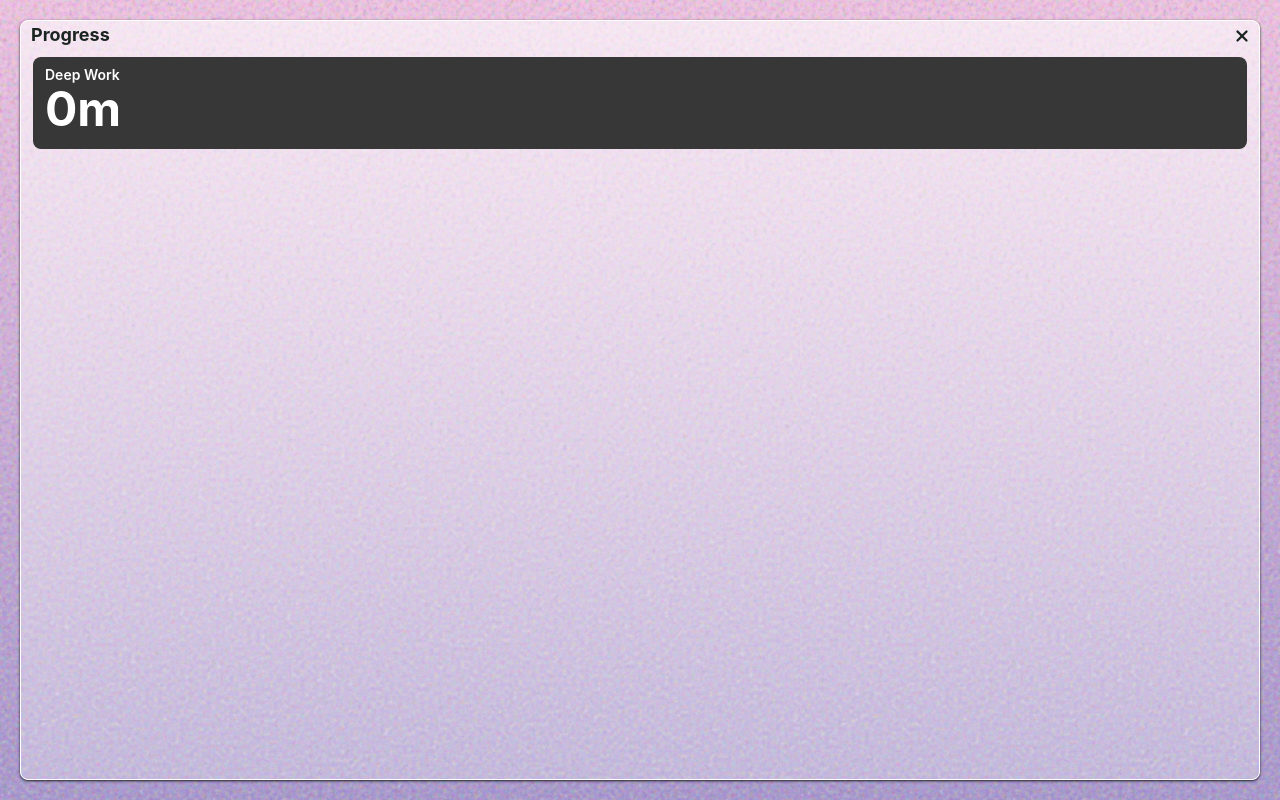
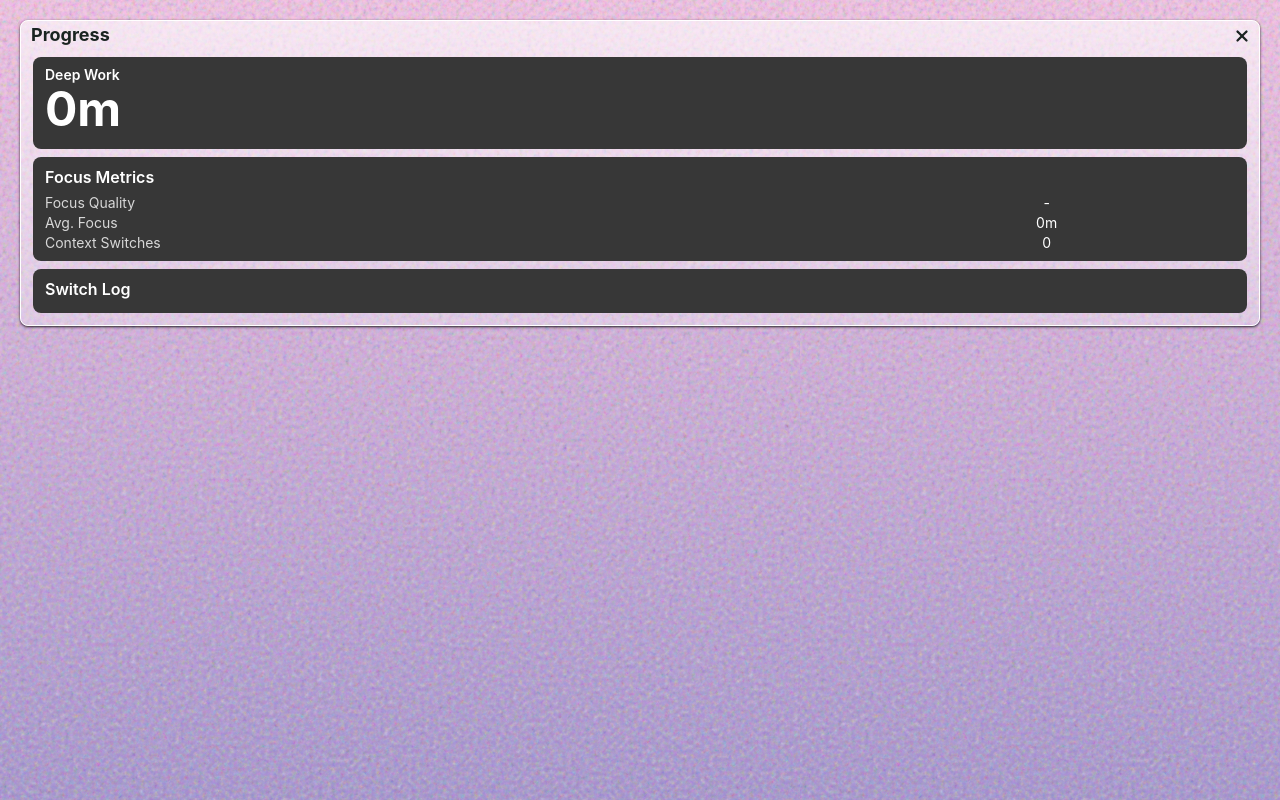
Before and after one commit to Marky2813/electron, a React (Vite) app: page /#/indepthanalytics in a window 1280 px wide. Built offline with nearby package versions, Linux system fonts and the light colour scheme.

Commit message:
Progress section complete and notifications added

```diff
--- a/index.html
+++ b/index.html
@@ -5,7 +5,7 @@
   <meta charset="UTF-8" />
   <link rel="icon" type="image/svg+xml" href="/vite.svg" />
   <meta name="viewport" content="width=device-width, initial-scale=1.0" />
-  <title>Invisible</title>
+  <title> Visible</title>
   <style>
     @import url('https://fonts.googleapis.com/css2?family=Cormorant+Garamond:ital,wght@0,300..700;1,300..700&family=Crimson+Pro:ital,wght@0,200..900;1,200..900&family=Inter:ital,opsz,wght@0,14..32,100..900;1,14..32,100..900&display=swap');
   </style>
--- a/src/ui/components/InDepthAnalytics.jsx
+++ b/src/ui/components/InDepthAnalytics.jsx
@@ -5,35 +5,78 @@ import { X } from 'lucide-react';
 
 function InDepthAnalytics() {
   const {
+    //deepwork is the object which contains the app ka naam and the 5s periods spent on that app
     deepWork,
     contextSwitches
   } = useTimer();
+
+  let switchLog = []
   let timeList = [];
+  let workTime;
+  let numberOfSwitches = 0;
+  let seconds = 0;
+  let othersObj = {
+    name: 'Others',
+    time: 0
+  };
+  let notOthers = 0;
+  let focusQuality = "-";
+  let avgFocus = 0;
+  let totalMinutes =0;
+
   for (let key in deepWork) {
     let appObj = {};
     appObj.name = key;
-    appObj.time = Math.floor((deepWork[key] * 5)/60);
+    if(appObj.name === "Electron") {
+      appObj.name = "Visible";
+    }
+    appObj.time = Math.floor((deepWork[key] * 5) / 60);
+    notOthers = notOthers + appObj.time;
+    if (appObj.time) {
       timeList.push(appObj)
     }
-  console.log(timeList)
-  let seconds = 0;
+  }
+  timeList.sort((a, b) => b.time - a.time)
+
   for (let key in deepWork) {
     seconds = seconds + deepWork[key] * 5;
   }
-  let workTime;
-  let numberOfSwitches = 0;
+  totalMinutes = Math.floor(seconds/60);
   if (seconds / 3600 >= 1) {
     workTime = `${Math.floor(seconds / 3600)}h ${Math.floor((seconds % 3600) / 60)}m`;
   }
   else {
     workTime = `${Math.floor(seconds / 60)}m`;
   }
+
   for (let contextSwitch in contextSwitches) {
     numberOfSwitches = numberOfSwitches + contextSwitches[contextSwitch];
+    let newOBj = {
+      'name': contextSwitch,
+      'switch': contextSwitches[contextSwitch]
+    }
+    switchLog.push(newOBj)
+  }
+  if(totalMinutes) {
+  if(numberOfSwitches === 0) {
+    avgFocus = totalMinutes;
+  } else {
+  avgFocus = Number((totalMinutes/numberOfSwitches).toFixed(1));
+  }
+  }
+  if(avgFocus < 3 && avgFocus > 0) focusQuality = "Poor";
+  else if(avgFocus >=3 && avgFocus < 8) focusQuality ="Moderate";
+  else if(avgFocus >=8 && avgFocus < 15) focusQuality ="Good";
+  else if(avgFocus > 15) focusQuality ="Excellent";
+
+  switchLog.sort((a, b) => b.switch - a.switch)
+  if(timeList.length) {
+  othersObj['time'] = Math.floor(seconds / 60) - notOthers;
+  timeList.push(othersObj)
   }
   return (
     <>
-      <section className="w-full rounded-lg text-[#1A2421] bg-gradient-to-b from-white/60 to-white/30 border-[1px] border-solid border-white border-opacity-30 shadow-black/70 shadow-sm"
+      <section className="self-start pb-3 w-full rounded-lg text-[#1A2421] bg-gradient-to-b from-white/60 to-white/30 border-[1px] border-solid border-white border-opacity-30 shadow-black/70 shadow-sm "
       >
         <div className="relative h-8 mb-1">
           <span className="absolute left-2.5 text-lg">
@@ -52,25 +95,59 @@ function InDepthAnalytics() {
               as the list grows, basically first create 2. then put for loop
               over object and create an entire component for it.
               use dummy data.*/}
-
+              <div className='w-full max-h-20 overflow-y-auto sc'>
                 {timeList.map((e) => {
                   return (
                     <div className='grid grid-cols-3 font-normal w-full text-sm '>
-                <div className='col-span-2 flex'>{e.name} </div>
-                <div className='col-span-1'>{e.time ? e.time: '<1'}m </div>
+                      <div className='col-span-2 flex opacity-80'>{e.name} </div>
+                      <div className='col-span-1'>{e.time ? e.time : '<1'}m </div>
                     </div>
                   )
                 })}
               </div>
             </div>
-          {/* <div className="grow mr-2 h-full rounded-lg text-white bg-[#373737]">
-                <div className="flex flex-col items-start ml-2 mt-2 justify-center">
-                  <div className="text-xs font-medium">Context Switches</div>
-                  <div className="text-3xl">{numberOfSwitches}</div>
           </div>
-              </div> */}
         </div>
-
+        <div className="flex items-center justify-center mt-2">
+          <div className="text-white
+                  bg-[#373737] grow ml-3 h-full rounded-lg mr-3">
+            <div className="flex flex-col items-start ml-3 mt-2 justify-center mb-2">
+              <div className="text-md font-semibold">Focus Metrics
+              </div>
+              <div className='grid grid-cols-3 font-normal w-full text-sm mt-1'>
+                      <div className='col-span-2 flex opacity-80'>Focus Quality</div>
+                      <div className='col-span-1'>{focusQuality}</div>
+                      <div className='col-span-2 flex opacity-80'>Avg. Focus</div>
+                      <div className='col-span-1'>{avgFocus}m</div>
+                      <div className='col-span-2 flex opacity-80'>Context Switches</div>
+                      <div className='col-span-1'>{numberOfSwitches}</div>
+              </div>
+            </div>
+          </div>
+        </div>
+        <div className="flex items-center justify-center mt-2">
+          <div className="text-white
+                  bg-[#373737] grow ml-3 h-full rounded-lg mr-3">
+            <div className="flex flex-col items-start ml-3 mt-2 justify-center mb-2">
+              <div className="text-md font-semibold">Switch Log</div>
+              {/*here we need to add the list which will display the time
+              spent on each app, also make sure that the component grows
+              as the list grows, basically first create 2. then put for loop
+              over object and create an entire component for it.
+              use dummy data.*/}
+              <div className='w-full max-h-17 overflow-y-auto sc mt-1'>
+                {switchLog.map((e) => {
+                  return (
+                    <div className='grid grid-cols-3 font-normal w-full text-sm '>
+                      <div className='col-span-2 flex opacity-80 text-xs text-left'>{e.name} </div>
+                      <div className='col-span-1'>{e.switch} </div>
+                    </div>
+                  )
+                })}
+              </div>
+            </div>
+          </div>
+        </div>
       </section>
     </>
   )
--- a/src/ui/components/Progress.jsx
+++ b/src/ui/components/Progress.jsx
@@ -2,19 +2,20 @@ import { useRef, useEffect } from "react"
 
 function Progress({time, progressPercentage, setProgressPercentage}) {
   const inputRef = useRef(null);
+
   useEffect(() => {
-   inputRef.current.setAttribute("role", "progressbar");
+    inputRef.current.setAttribute("role", "progressbar");
   }, [])
-  useEffect(() => {
-    inputRef.current.setAttribute("aria-valuetext", time);
-    inputRef.current.style.setProperty('--progress', progressPercentage + "%")
 
-  }, [time, progressPercentage])
   return (
-   <>
-    <div className="progress-bar" ref={inputRef}>
+    <div
+      className="progress-bar"
+      ref={inputRef}
+      role="progressbar"
+      aria-valuetext={time}
+      style={{'--progress': `${progressPercentage}%`}}
+    >
     </div>
-   </>
   );
 }
 
--- a/src/ui/index.css
+++ b/src/ui/index.css
@@ -4,6 +4,7 @@
   inherits: false;
   initial-value: 0%;
 }
+
 
 
 :root {
@@ -15,6 +16,7 @@
   text-rendering: optimizeLegibility;
   -webkit-font-smoothing: antialiased;
   -moz-osx-font-smoothing: grayscale;
+  -webkit-app-region: drag;
 
   font-family: 'Figtree', -apple-system, BlinkMacSystemFont, "Segoe UI", Roboto, sans-serif;
   background-image: linear-gradient(to top, #a18cd1 0%, #fbc2eb 100%);
@@ -46,7 +48,7 @@
   width: var(--size);
   aspect-ratio: 1 / 1;
 
-  background:conic-gradient(#373737 var(--progress, 0), #ffffff
+  background:conic-gradient(#373737 var(--progress, 0%), #ffffff
    0%);
   border-radius: 120px;
 
@@ -73,3 +75,25 @@
   align-items: center;
   font-size: 3rem;
 }
+
+::-webkit-scrollbar {
+  width: 6px;
+}
+
+::-webkit-scrollbar-thumb {
+  background-color: #FFFFFFCC;
+  border-radius: 8px;
+}
+::-webkit-scrollbar-button {
+  display: none;
+}
+
+::-webkit-scrollbar-track {
+  background: transparent;
+}
+
+/* Firefox */
+* {
+  scrollbar-width: thin;
+  scrollbar-color: #FFFFFFCC #373737;
+}
--- a/src/ui/timerContext.jsx
+++ b/src/ui/timerContext.jsx
@@ -45,12 +45,14 @@ export function TimerProvider({ children }) {
         .catch(err => console.log(err));
         }
       if(timerState === "Running") {
+        // setProgressPercentage(0);
         setRemainingTime((duration*60*1000) - ((Date.now() - startTime)));
         Intervalid = setInterval(() => {
           let time = (duration*60*1000) - ((Date.now() - startTime));
           setRemainingTime(time);
           if(Math.floor(time/60_000) < 0)
           {
+            window.electron.sendNotification();
             setTimerState("Completed")
             clearInterval(Intervalid);
             return;
```
Also changed, not shown: package.json (+8 -4 lines), src/electron/main.ts (+33 -4 lines), desktopIcon.png, src/electron/preload.cts, 2 other files (tests, documents, lock files or other folders). Lines whose indentation alone changed are shown as unchanged.
